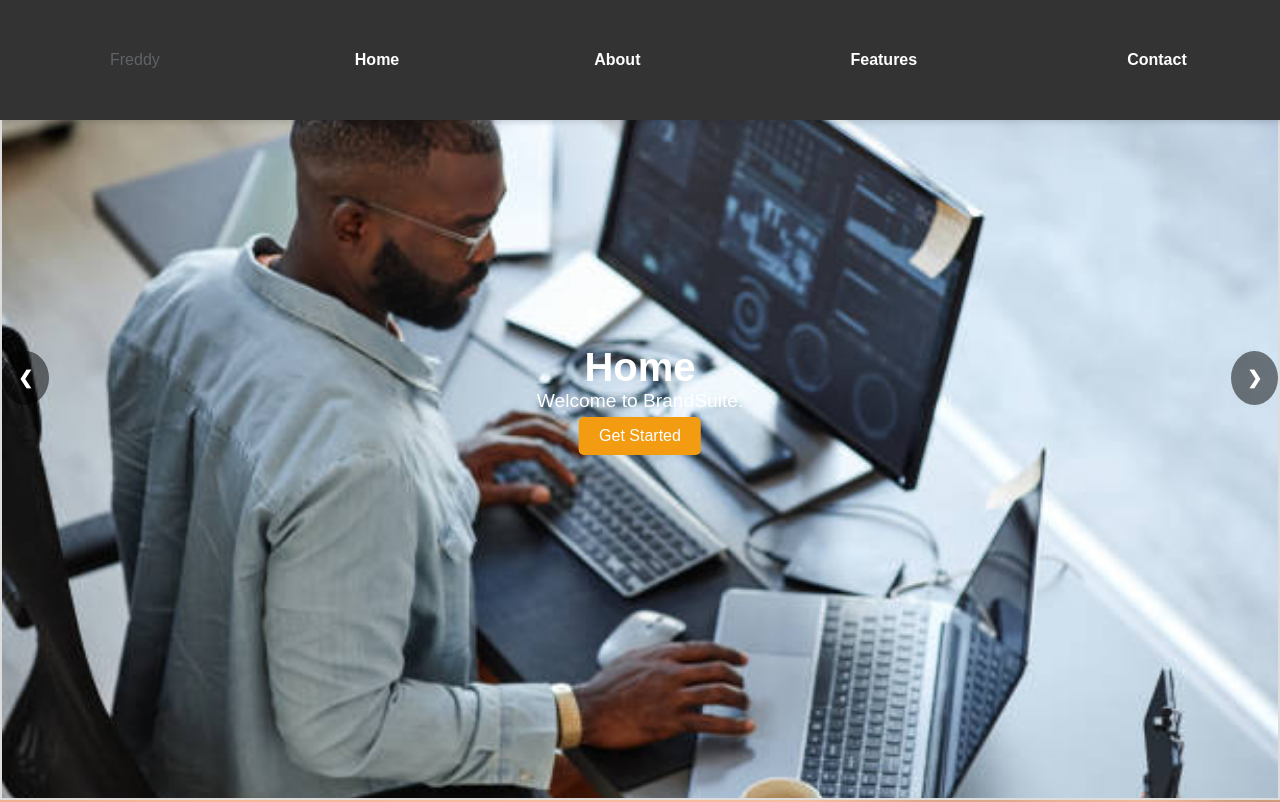
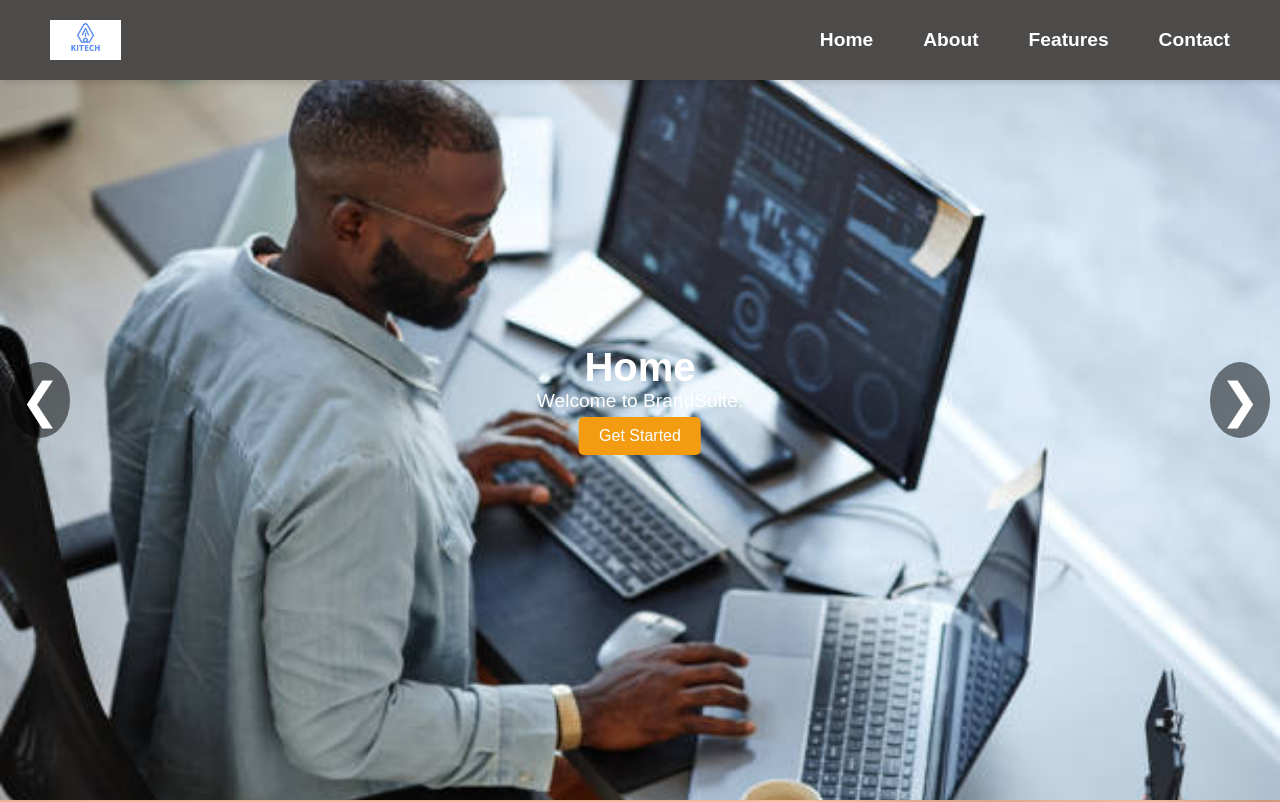
Before and after one commit to rudasingwafreddy/BrandSuite-Freddy, a plain HTML site: page index.html in a window 1280 px wide. Shown: the top 802 px of the page. Drawn offline with Linux system fonts and the light colour scheme.

Commit message:
Make the slider full screen, Add logo,

```diff
--- a/index.html
+++ b/index.html
@@ -23,9 +23,9 @@
                 <img src="5.jpg.png" alt="Image 3">
             </div>
         </div>
-        <nav>
-            <div class="brand">
-                <a href="#">Freddy</a>
+        <nav class="navbar">
+            <div class="logo-container">
+                <a href="#"><img src="k.jpg.jpeg" alt="Brand Logo" class="logo"></a>
             </div>
             <ul id="navbar">
                 <li><a href="#home">Home</a></li>
--- a/style.css
+++ b/style.css
@@ -24,64 +24,7 @@ body{
         background-color: #218838;
       }
 }
-nav{
-    background-color: white;
-    box-shadow: 3px 3px 5px rgba(0, 0, 0, 0.1);
-}
-nav ul{
-    width: 100%;
-    list-style: none;
-    display: flex;
-    justify-content: flex-end;
-    align-items: center;
-}
-nav li{
-     height: 100px;
-}
-nav a{
-    height: 100px;
-    padding: 0 90px;
-    text-decoration: none;
-    display: flex;
-    align-items: center;
-    color: black;
-}
-nav li:first-child{
-    margin-right: auto;
-}
-sidebar{
-    position: fixed;
-    top: 0;
-    right: 0;
-    height: 100vh;
-    width: 250px;
-    z-index: 999;
-    background-color: rgb(255, 255, 255, 0.2);
-    backdrop-filter: blur(10px);
 
-    box-shadow: -10px 0 10px rgba(0, 0, 0, 0.1);
-    display: none;
-    flex-direction: column;
-    align-items: flex-start;
-    justify-content: flex-start;
-}
-nav {
-    display: flex;
-    align-items: center;
-    justify-content: space-between;
-}
-
-.menu-button {
-    display: flex;
-    align-items: center; /* Center icon vertically */
-    justify-content: center; /* Center icon horizontally */
-    height: 100%;
-    cursor: pointer;
-}
-
-.sidebar li{
-    width: 100%;
-}
 /* Slider overlay content */
 .slider {
     position: relative;
@@ -148,53 +91,6 @@ nav {
     right: 10px;
 }
 
-.sidebar a{
-    width: 100%;
-}
-.menu-button{
-    display: none;
-}
-@media(max-width: 800px){
-    .hideOnMobile{
-        display: none;
-    }
-    .menu-button{
-        display: block;
-    }
-}
-@media(max-width: 400px){
-    .sidebar{
-        width: 100%;
-    }
-}
-body {
-    font-family: Arial, sans-serif;
-    margin: 0;
-    padding: 0;
-    min-height: 100vh;
-    display: flex;
-    flex-direction: column;
-}
-
-nav {
-    background-color: #f8f9fa;
-    padding: 10px;
-}
-
-.sidebar {
-    display: none;
-    flex-direction: column;
-    list-style: none;
-    padding: 0;
-    margin: 0;
-    background-color: #333;
-    position: absolute;
-    width: 200px;
-    top: 0;
-    left: 0;
-    height: 100vh;
-    z-index: 1000;
-}
 /* Fullscreen slider */
 .slider {
     position: relative;
@@ -244,42 +140,7 @@ nav {
 }
 
 
-.sidebar li {
-    padding: 10px;
-}
 
-.sidebar a {
-    color: white;
-    text-decoration: none;
-}
-
-nav ul {
-    list-style: none;
-    padding: 0;
-    display: flex;
-    justify-content: space-between;
-    align-items: center;
-}
-
-nav ul li {
-    margin: 0 10px;
-}
-
-nav a {
-    text-decoration: none;
-    color: #5f6368;
-}
-
-.hideOnMobile {
-    display: block;
-}
-
-.menu-button {
-    display: none;
-}
-.sidebar {
-    display: flex;
-}
 /* style.css */
 
 /* Reset styles for form */
@@ -392,35 +253,42 @@ display: block;
         }
 
         /* Navbar Styles */
+        /* Navbar */
 nav {
-            background-color: #333;
-            color: white;
+    background-color: rgb(161, 159, 159);
+    color: #333;
     position: fixed;
     width: 100%;
     top: 0;
     left: 0;
     display: flex;
     justify-content: space-between;
-            padding: 10px 20px;
+    padding: 20px 30px;
     z-index: 1000;
+    box-shadow: 3px 3px 5px rgba(0, 0, 0, 0.1);
 }
 nav ul {
     list-style: none;
     display: flex;
     align-items: center;
+    margin-left: auto; /* Pushes menu items to the right */
+    gap: 15px; /* Adjust space between menu items */
 }
-        nav ul li {
-            margin: 0 15px;
+nav li {
+    flex: 1; /* This makes each list item take equal space */
+    text-align: center;
 }
-        nav ul li a {
-            color: white;
+nav a {
+    color: #333;
     text-decoration: none;
     font-weight: bold;
-            transition: color 0.3s ease;
+    padding: 0 px;
+    transition: color 0.3s;
 }
-        nav ul li a:hover {
+nav a:hover {
     color: #ff6347;
 }
+
         /* Mobile menu button */
         .menu-button {
             display: none;
@@ -508,7 +376,6 @@ display: block;
                 position: absolute;
                 top: 50px;
                 right: 0;
-                width: 100%;
                 text-align: center;
             }
             nav ul.show {
@@ -560,53 +427,54 @@ display: block;
 }
 
 /* General slider container styling */
+/* Fullscreen slider */
 .slider {
     position: relative;
-    width: 100%;
-    max-width: 1300px;
-    margin: auto;
+    width: 100vw; /* Full width */
+    height: 100vh; /* Full height */
     overflow: hidden;
-    border: 2px solid #ddd;
 }
 
-/* Individual slides */
 .slides {
     display: flex;
-    transition: transform 0.5s ease-in-out;
+    width: 100%;
+    height: 100%;
 }
 
 .slide {
     min-width: 100%;
-    box-sizing: border-box;
+    height: 100%;
+    transition: transform 0.5s ease-in-out;
 }
 
 .slide img {
     width: 100%;
-    display: block;
+    height: 100%;
+    object-fit: cover; /* Ensures the image covers the entire slide area */
 }
 
 /* Navigation buttons (previous/next) */
 .prev, .next {
     position: absolute;
     top: 50%;
-    width: auto;
-    padding: 16px;
-    margin-top: -22px;
+    transform: translateY(-50%);
+    font-size: 3rem;
     color: white;
-    font-weight: bold;
-    font-size: 18px;
+    background-color: rgba(0, 0, 0, 0.5);
+    padding: 10px;
     cursor: pointer;
-    background-color: rgba(0, 0, 0, 0.5);
     user-select: none;
+    border-radius: 50%;
 }
 
 .prev {
-    left: 0;
+    left: 10px;
 }
 
 .next {
-    right: 0;
+    right: 10px;
 }
+
 
 /* Optional: Add a fade-in effect to make transitions smoother */
 .fade {
@@ -662,3 +530,96 @@ display: block;
 .card:hover {
     transform: translateY(-5px);
 }
+.logo {
+    height: 40px; /* Adjust the logo size as needed */
+    width: auto;
+    vertical-align: middle;
+}
+/* Reset */
+* {
+    margin: 0;
+    padding: 0;
+    box-sizing: border-box;
+}
+
+/* Body styling */
+body {
+    font-family: Arial, sans-serif;
+    display: flex;
+    flex-direction: column;
+}
+
+/* Navbar styling */
+nav {
+    display: flex;
+    align-items: center;
+    justify-content: space-between;
+    background-color: #4d4a4a;
+    padding: 20px 50px;
+    color: rgb(10, 10, 10);
+    position: fixed;
+    width: 100%;
+    top: 0;
+    left: 0;
+    z-index: 1000;
+    box-shadow: 3px 3px 5px rgba(0, 0, 0, 0.1);
+}
+
+nav .logo {
+    font-size: 1.5em;
+    font-weight: bold;
+    color: #ff6347;
+}
+
+nav ul {
+    display: flex;
+    list-style: none;
+    gap: 50px;
+    margin-left: auto; /* Pushes menu items to the right */
+}
+
+nav ul li {
+    text-align: center;
+}
+
+nav ul li a {
+    color: white;
+    text-decoration: none;
+    font-weight: bold;
+    transition: color 0.3s;
+    font-size: 1.2em;
+}
+
+nav ul li a:hover {
+    color: #ff6347;
+}
+
+.menu-button {
+    display: none;
+    font-size: 1.5em;
+    color: white;
+    cursor: pointer;
+}
+
+/* Responsive styles */
+@media (max-width: 768px) {
+    nav ul {
+        display: none;
+        flex-direction: column;
+        background-color: #333;
+        width: 100%;
+        position: absolute;
+        top: 50px;
+        left: 0;
+        padding: 10px 0;
+    }
+    nav ul.show {
+        display: flex;
+    }
+    nav ul li {
+        margin: 10px 0;
+    }
+    .menu-button {
+        display: block;
+    }
+}
```
Also changed, not shown: k.jpg.jpeg (added). Lines whose indentation alone changed are shown as unchanged.
